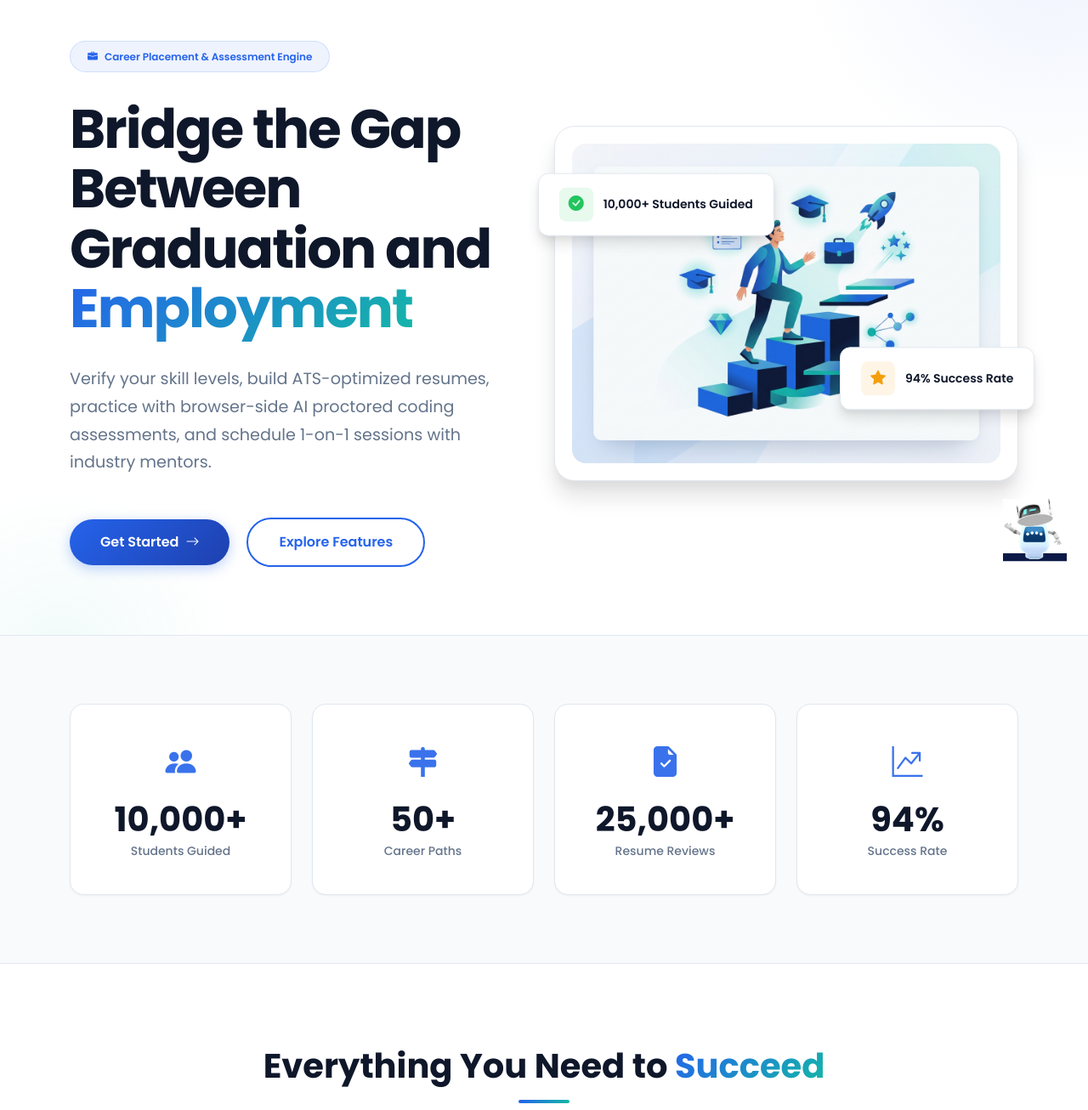
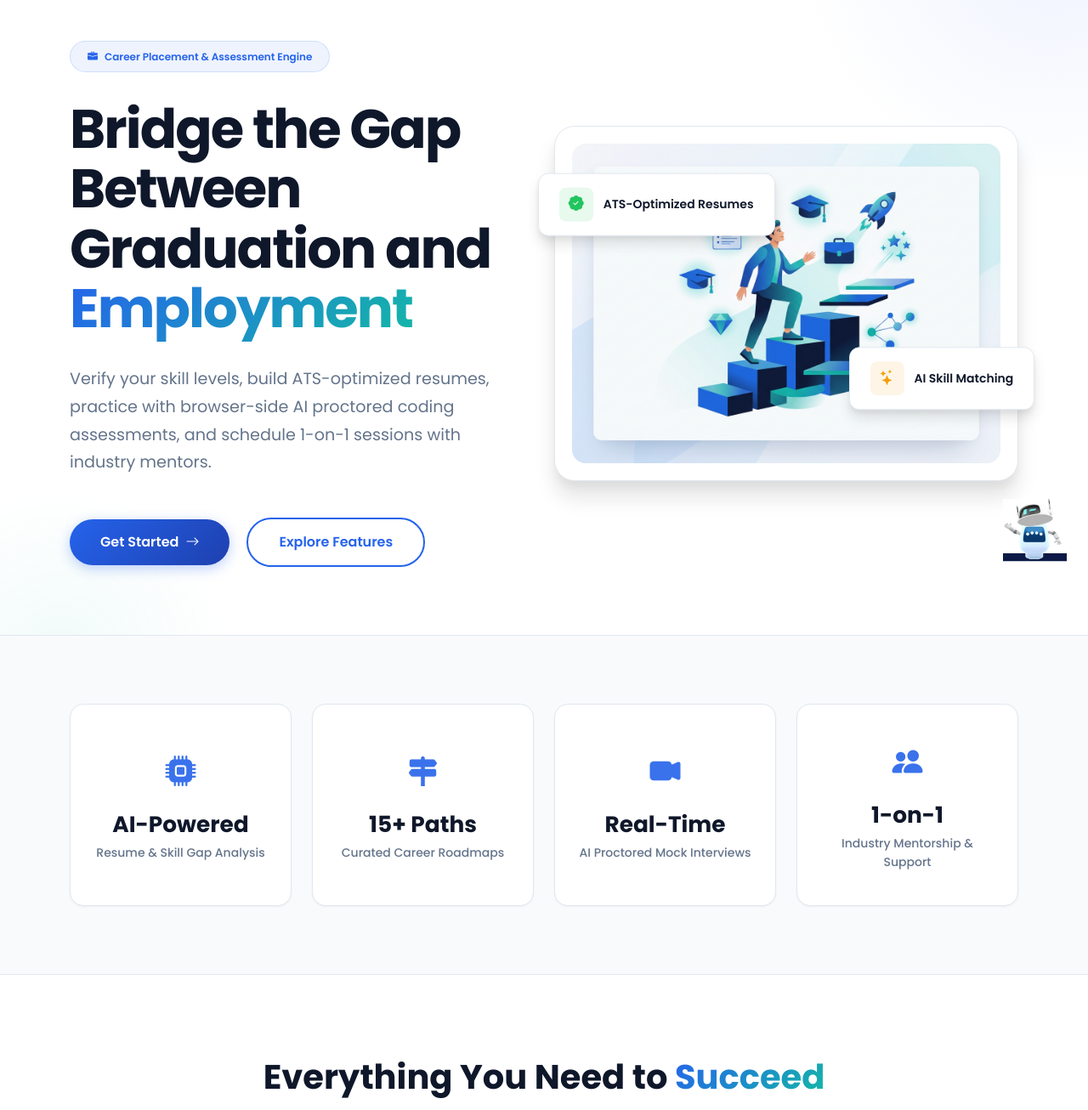
Before and after one commit to Syedfarhan078/Career-Catalyst-Django, a Django app: page / in a window 1280 px wide. Shown: the part 111-1417 px from the top of the page at 85% size. Run offline with Django 5.2, Linux system fonts and the light colour scheme; some libraries are stand-ins or nearby versions.

Commit message:
feat: update landing page pillars, polish footer, add MIT license, and overhaul README

```diff
--- a/static/css/components.css
+++ b/static/css/components.css
@@ -177,11 +177,11 @@
 }
 
 .stat-card .stat-number {
-    font-size: var(--text-4xl);
+    font-size: 1.65rem;
     font-weight: var(--font-bold);
     color: var(--secondary);
-    line-height: 1.1;
-    margin-bottom: 0.25rem;
+    line-height: 1.25;
+    margin-bottom: 0.35rem;
 }
 
 .stat-card .stat-label {
--- a/templates/core/partials/cta.html
+++ b/templates/core/partials/cta.html
@@ -3,12 +3,12 @@
     <div class="container text-center">
         <div class="animate-on-scroll">
             <h2>Ready to Take the Next Step in Your <span>Career?</span></h2>
-            <p>Join thousands of students who are already building their dream careers with Career Catalyst.</p>
+            <p>Accelerate your professional growth with AI-powered career roadmaps, ATS resume reviews, and mock assessments.</p>
             <div class="cta-buttons">
                 <a href="{% url 'register' %}" class="btn-cta-primary">
                     Get Started Free <i class="bi bi-arrow-right"></i>
                 </a>
-                <a href="mailto:devfarhan7890@gmail.com.com" class="btn-cta-secondary">
+                <a href="mailto:devfarhan7890@gmail.com" class="btn-cta-secondary">
                     Contact Us <i class="bi bi-envelope"></i>
                 </a>
             </div>
--- a/templates/core/partials/hero.html
+++ b/templates/core/partials/hero.html
@@ -33,17 +33,17 @@
                         <!-- Floating Card 1 -->
                         <div class="hero-float-card card-1">
                             <div class="float-icon green">
-                                <i class="bi bi-check-circle-fill"></i>
+                                <i class="bi bi-patch-check-fill"></i>
                             </div>
-                            <span class="float-text">10,000+ Students Guided</span>
+                            <span class="float-text">ATS-Optimized Resumes</span>
                         </div>
 
                         <!-- Floating Card 2 -->
                         <div class="hero-float-card card-2">
                             <div class="float-icon yellow">
-                                <i class="bi bi-star-fill"></i>
+                                <i class="bi bi-stars"></i>
                             </div>
-                            <span class="float-text">94% Success Rate</span>
+                            <span class="float-text">AI Skill Matching</span>
                         </div>
                     </div>
                 </div>
--- a/templates/core/partials/stats.html
+++ b/templates/core/partials/stats.html
@@ -5,9 +5,9 @@
             <!-- Stat Card 1 -->
             <div class="col-6 col-lg-3">
                 <div class="stat-card animate-on-scroll animate-delay-1">
-                    <div class="stat-icon"><i class="bi bi-people-fill"></i></div>
-                    <div class="stat-number"><span class="counter" data-target="10000">0</span>+</div>
-                    <div class="stat-label">Students Guided</div>
+                    <div class="stat-icon"><i class="bi bi-cpu-fill"></i></div>
+                    <div class="stat-number">AI-Powered</div>
+                    <div class="stat-label">Resume & Skill Gap Analysis</div>
                 </div>
             </div>
 
@@ -15,26 +15,26 @@
             <div class="col-6 col-lg-3">
                 <div class="stat-card animate-on-scroll animate-delay-2">
                     <div class="stat-icon"><i class="bi bi-signpost-2-fill"></i></div>
-                    <div class="stat-number"><span class="counter" data-target="50">0</span>+</div>
-                    <div class="stat-label">Career Paths</div>
+                    <div class="stat-number"><span class="counter" data-target="15">0</span>+ Paths</div>
+                    <div class="stat-label">Curated Career Roadmaps</div>
                 </div>
             </div>
 
             <!-- Stat Card 3 -->
             <div class="col-6 col-lg-3">
                 <div class="stat-card animate-on-scroll animate-delay-3">
-                    <div class="stat-icon"><i class="bi bi-file-earmark-check-fill"></i></div>
-                    <div class="stat-number"><span class="counter" data-target="25000">0</span>+</div>
-                    <div class="stat-label">Resume Reviews</div>
+                    <div class="stat-icon"><i class="bi bi-camera-video-fill"></i></div>
+                    <div class="stat-number">Real-Time</div>
+                    <div class="stat-label">AI Proctored Mock Interviews</div>
                 </div>
             </div>
 
             <!-- Stat Card 4 -->
             <div class="col-6 col-lg-3">
                 <div class="stat-card animate-on-scroll animate-delay-4">
-                    <div class="stat-icon"><i class="bi bi-graph-up-arrow"></i></div>
-                    <div class="stat-number"><span class="counter" data-target="94">0</span>%</div>
-                    <div class="stat-label">Success Rate</div>
+                    <div class="stat-icon"><i class="bi bi-people-fill"></i></div>
+                    <div class="stat-number">1-on-1</div>
+                    <div class="stat-label">Industry Mentorship & Support</div>
                 </div>
             </div>
         </div>
--- a/templates/partials/footer.html
+++ b/templates/partials/footer.html
@@ -3,18 +3,16 @@
     <div class="container">
         <div class="row">
             <!-- Brand & Description -->
-            <div class="col-lg-4 mb-4 mb-lg-0">
-                <div class="footer-brand">Career<span class="brand-accent">Catalyst</span></div>
-                <p class="mb-4">Empowering students and professionals to discover their paths, build standout resumes, and accelerate their careers with cutting-edge AI guidance.</p>
-                <div class="social-links">
-                    <a href="https://github.com" target="_blank" rel="noopener noreferrer" aria-label="GitHub"><i class="bi bi-github"></i></a>
-                    <a href="https://linkedin.com" target="_blank" rel="noopener noreferrer" aria-label="LinkedIn"><i class="bi bi-linkedin"></i></a>
-                    <a href="https://twitter.com" target="_blank" rel="noopener noreferrer" aria-label="Twitter"><i class="bi bi-twitter-x"></i></a>
+            <div class="col-lg-5 mb-4 mb-lg-0">
+                <div class="footer-brand d-flex align-items-center mb-3">
+                    <img src="{% static 'images/favicon.png' %}" alt="Career Catalyst Logo" class="me-2" style="height: 32px; width: 32px; border-radius: 6px;">
+                    <span>Career<span class="brand-accent">Catalyst</span></span>
                 </div>
+                <p class="mb-0 text-white-50" style="max-width: 420px; line-height: 1.7;">Empowering students and professionals to discover their paths, build standout resumes, and accelerate their careers with cutting-edge AI guidance.</p>
             </div>
 
             <!-- Quick Links -->
-            <div class="col-6 col-lg-2 offset-lg-1 mb-4 mb-lg-0">
+            <div class="col-6 col-lg-3 offset-lg-1 mb-4 mb-lg-0">
                 <h5>Quick Links</h5>
                 <ul class="footer-links">
                     <li><a href="#hero">Home</a></li>
@@ -24,24 +22,12 @@
                 </ul>
             </div>
 
-            <!-- Resources -->
-            <div class="col-6 col-lg-2 mb-4 mb-lg-0">
-                <h5>Resources</h5>
-                <ul class="footer-links">
-                    <li><a href="#">Blog</a></li>
-                    <li><a href="#">Documentation</a></li>
-                    <li><a href="#">API Reference</a></li>
-                    <li><a href="#">Community</a></li>
-                </ul>
-            </div>
-
             <!-- Contact Info -->
-            <div class="col-lg-3">
+            <div class="col-6 col-lg-3">
                 <h5>Contact</h5>
                 <ul class="footer-links text-white-50">
                     <li class="mb-2"><i class="bi bi-envelope me-2 text-primary"></i>devfarhan7890@gmail.com</li>
                     <li class="mb-2"><i class="bi bi-geo-alt me-2 text-primary"></i>Bengaluru, India</li>
-                    <li class="mb-2"><i class="bi bi-telephone me-2 text-primary"></i>+91 90101091</li>
                 </ul>
             </div>
         </div>
```
Also changed, not shown: README.md, 1 other file.
